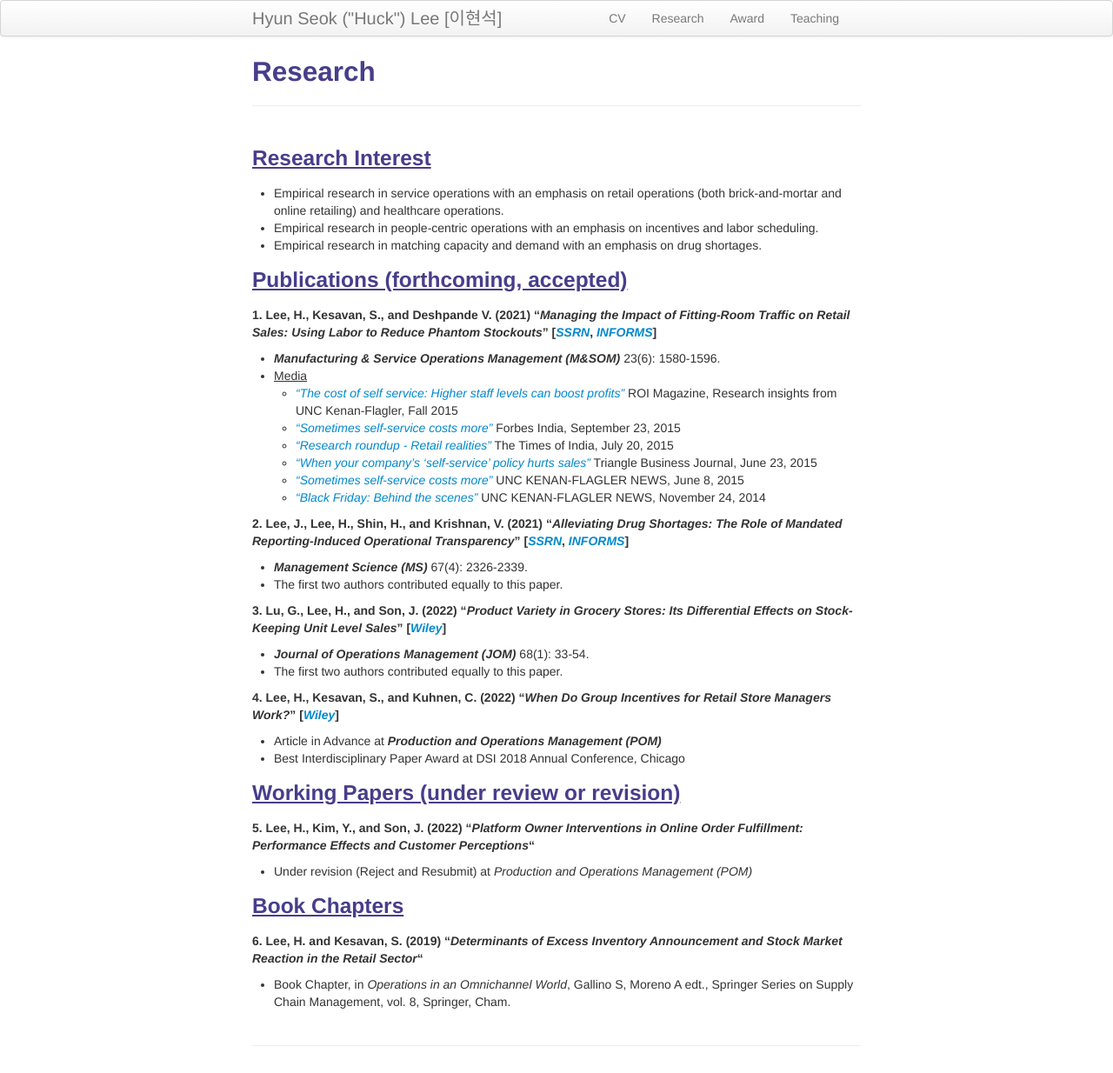
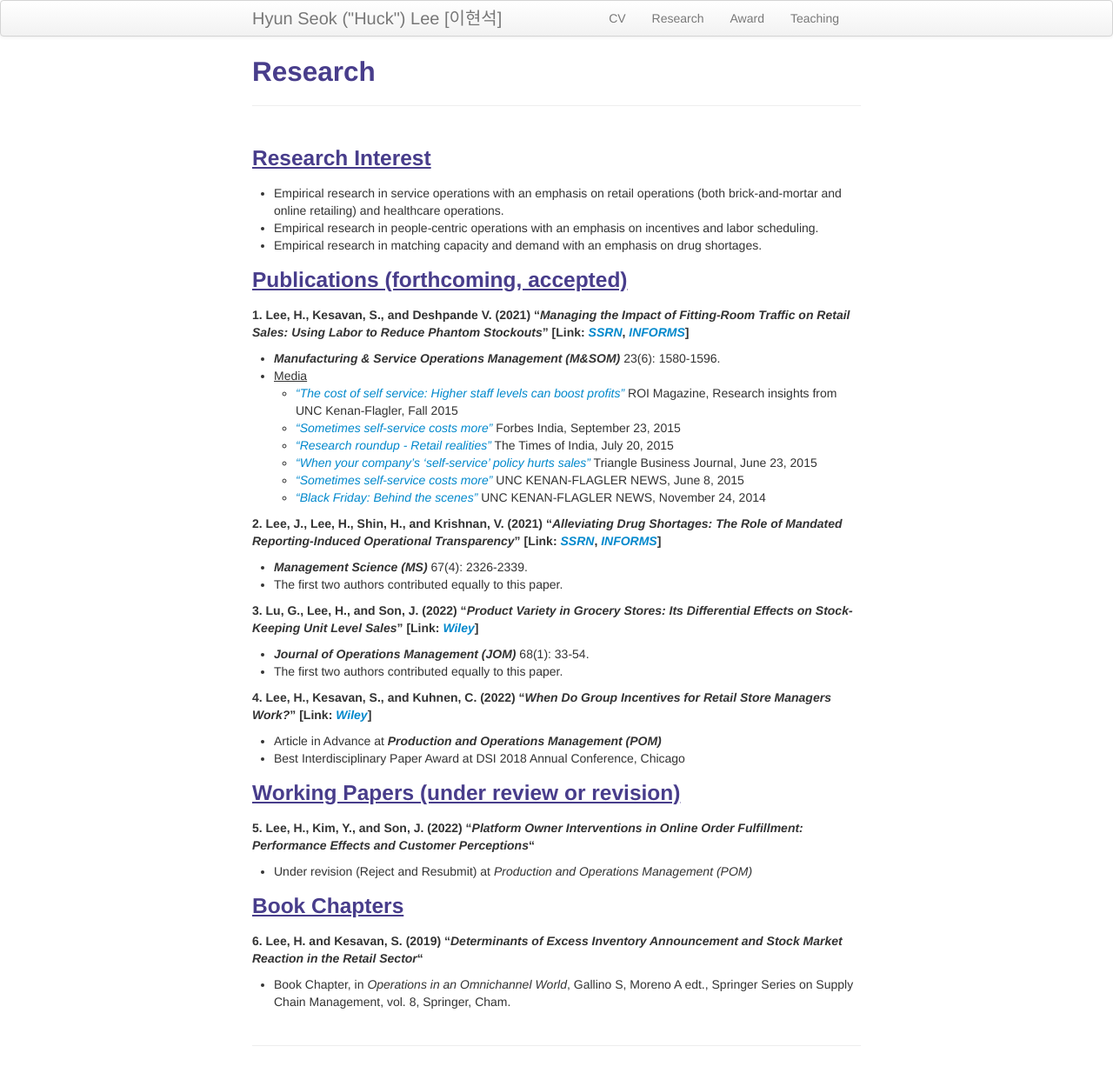
Before and after one commit to lordya2/lordya2.github.io, a Jekyll site: the page built from pages/research.md, in a window 1280 px wide. Shown: the whole page at 87% size. Built offline with Jekyll 4.4.1, drawn with Linux system fonts in a browser that asks for light colours.

Commit message:
Update research.md

```diff
--- a/pages/research.md
+++ b/pages/research.md
@@ -10,7 +10,7 @@ description: Hyun Seok ("Huck") Lee's Research
 * Empirical research in matching capacity and demand with an emphasis on drug shortages.
 
 ### <u>Publications (forthcoming, accepted) </u>
-**1. Lee, H., Kesavan, S., and Deshpande V. (2021) "*Managing the Impact of Fitting-Room Traffic on Retail Sales: Using Labor to Reduce Phantom Stockouts*" [[*SSRN*](https://papers.ssrn.com/sol3/papers.cfm?abstract_id=2523680), [*INFORMS*](https://pubsonline.informs.org/doi/10.1287/msom.2020.0884)]**
+**1. Lee, H., Kesavan, S., and Deshpande V. (2021) "*Managing the Impact of Fitting-Room Traffic on Retail Sales: Using Labor to Reduce Phantom Stockouts*" [Link: [*SSRN*](https://papers.ssrn.com/sol3/papers.cfm?abstract_id=2523680), [*INFORMS*](https://pubsonline.informs.org/doi/10.1287/msom.2020.0884)]**
   * ***Manufacturing & Service Operations Management (M&SOM)*** 23(6): 1580-1596.
   * <u>Media</u>
     * [*"The cost of self service: Higher staff levels can boost profits"*](http://contentviewer.adobe.com/s/ROI%20Magazine/43d7e10e-dd4d-4050-add4-f5dcc8372bf7/ROI%20Magazine-Fall%202015/05_Cost_of_Self_Service.html#page_0) ROI Magazine, Research insights from UNC Kenan-Flagler, Fall 2015
@@ -20,15 +20,15 @@ description: Hyun Seok ("Huck") Lee's Research
     * [*"Sometimes self-service costs more"*](https://www.kenan-flagler.unc.edu/news/2015/06/ROI-selfservice) UNC KENAN-FLAGLER NEWS, June 8, 2015
     * [*"Black Friday: Behind the scenes"*](https://www.kenan-flagler.unc.edu/news/black-friday-behind-the-scenes/) UNC KENAN-FLAGLER NEWS, November 24, 2014
 
-**2. Lee, J., Lee, H., Shin, H., and Krishnan, V. (2021) "*Alleviating Drug Shortages: The Role of Mandated Reporting-Induced Operational Transparency*" [[*SSRN*](https://papers.ssrn.com/sol3/papers.cfm?abstract_id=3565467), [*INFORMS*](https://pubsonline.informs.org/doi/10.1287/mnsc.2020.3857)]**
+**2. Lee, J., Lee, H., Shin, H., and Krishnan, V. (2021) "*Alleviating Drug Shortages: The Role of Mandated Reporting-Induced Operational Transparency*" [Link: [*SSRN*](https://papers.ssrn.com/sol3/papers.cfm?abstract_id=3565467), [*INFORMS*](https://pubsonline.informs.org/doi/10.1287/mnsc.2020.3857)]**
    * ***Management Science (MS)*** 67(4): 2326-2339.
    * The first two authors contributed equally to this paper.
 
-**3. Lu, G., Lee, H., and Son, J. (2022) "*Product Variety in Grocery Stores: Its Differential Effects on Stock-Keeping Unit Level Sales*" [[*Wiley*](https://onlinelibrary.wiley.com/doi/epdf/10.1002/joom.1158)]**
+**3. Lu, G., Lee, H., and Son, J. (2022) "*Product Variety in Grocery Stores: Its Differential Effects on Stock-Keeping Unit Level Sales*" [Link: [*Wiley*](https://onlinelibrary.wiley.com/doi/epdf/10.1002/joom.1158)]**
    * ***Journal of Operations Management (JOM)*** 68(1): 33-54.
    * The first two authors contributed equally to this paper.
 
-**4. Lee, H., Kesavan, S., and Kuhnen, C. (2022) "*When Do Group Incentives for Retail Store Managers Work?*" [[*Wiley*](https://onlinelibrary.wiley.com/doi/epdf/10.1111/poms.13740)]**
+**4. Lee, H., Kesavan, S., and Kuhnen, C. (2022) "*When Do Group Incentives for Retail Store Managers Work?*" [Link: [*Wiley*](https://onlinelibrary.wiley.com/doi/epdf/10.1111/poms.13740)]**
    * Article in Advance at ***Production and Operations Management (POM)***
    * Best Interdisciplinary Paper Award at DSI 2018 Annual Conference, Chicago
 
```
